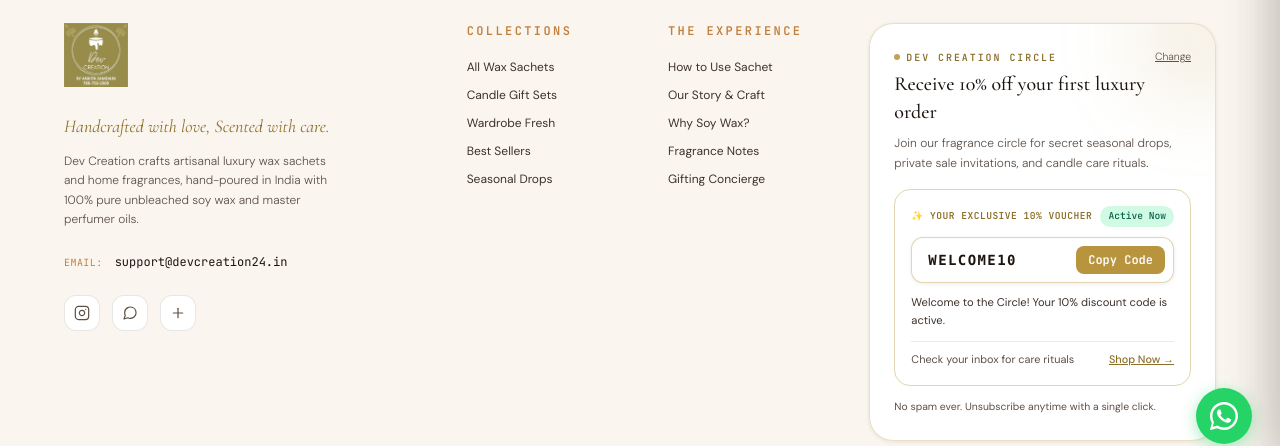
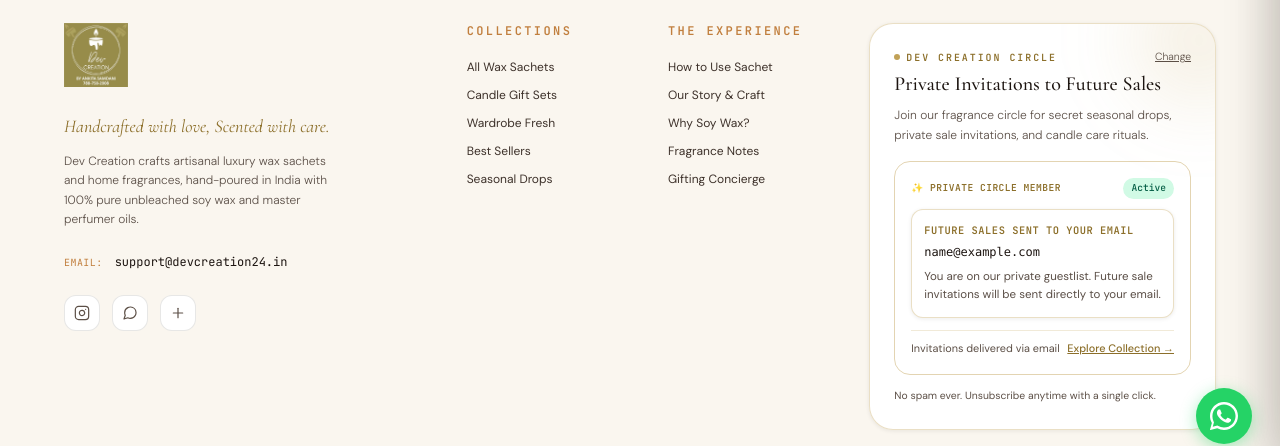
Before and after one commit to ashishpimple94/Devcreation-Frontend, a Next.js app: page / in a window 1280 px wide. Both pictures are taken after typing "name@example.com" into the empty fields and a click on the button "JOIN". Shown: the part 4288-4734 px from the top of the page. Built offline with nearby package versions, Linux system fonts and the light colour scheme; no server answers; a web font is replaced by a local one.

Commit message:
feat: update Dev Creation Circle for future private sale invitations without discounts

```diff
--- a/src/components/layout/Footer.tsx
+++ b/src/components/layout/Footer.tsx
@@ -7,10 +7,9 @@
 
 export function Footer() {
   const [email, setEmail] = useState('');
-  const [status, setStatus] = useState<'idle' | 'loading' | 'success' | 'error'>('idle');
+  const [status, setStatus] = useState<'idle' | 'loading' | 'error' | 'success'>('idle');
   const [serverMsg, setServerMsg] = useState('');
-  const [voucherCode, setVoucherCode] = useState('WELCOME10');
-  const [copied, setCopied] = useState(false);
+  const [joinedEmail, setJoinedEmail] = useState('');
 
   // Check on load if this browser already joined the Circle
   useEffect(() => {
@@ -18,10 +17,10 @@
       const stored = localStorage.getItem('dc_circle_member');
       if (stored) {
         const parsed = JSON.parse(stored);
-        if (parsed?.code) {
-          setVoucherCode(parsed.code);
+        if (parsed?.email) {
+          setJoinedEmail(parsed.email);
           setStatus('success');
-          setServerMsg('Welcome back to the Circle! Your 10% voucher code is active.');
+          setServerMsg('You are on our private guestlist. Future sale invitations will arrive in your email.');
         }
       }
     } catch {
@@ -46,16 +45,13 @@
     try {
       const res = await api.post<{
         email: string;
-        discountCode: string;
-        discountPercent: number;
-        alreadySubscribed: boolean;
+        alreadySubscribed?: boolean;
       }>('/newsletter/subscribe', { email: cleanEmail });
 
-      const code = res?.data?.discountCode || 'WELCOME10';
-      setVoucherCode(code);
+      setJoinedEmail(cleanEmail);
       setStatus('success');
       setServerMsg(
-        res?.message || 'Welcome to the Circle! A luxury welcome ritual has been sent to your inbox.'
+        res?.message || 'You are on our private guestlist. Future sale invitations will be sent directly to your email.'
       );
 
       try {
@@ -63,7 +59,6 @@
           'dc_circle_member',
           JSON.stringify({
             email: cleanEmail,
-            code,
             joinedAt: new Date().toISOString(),
           })
         );
@@ -71,17 +66,15 @@
         // Ignore storage errors
       }
     } catch {
-      // Resilient fallback: grant instant voucher code so customer experience is flawless
-      const fallbackCode = 'WELCOME10';
-      setVoucherCode(fallbackCode);
+      // Resilient fallback: grant instant confirmation so customer experience is flawless
+      setJoinedEmail(cleanEmail);
       setStatus('success');
-      setServerMsg('Welcome to the Circle! Your 10% discount code is active.');
+      setServerMsg('You are on our private guestlist. Future sale invitations will be sent directly to your email.');
       try {
         localStorage.setItem(
           'dc_circle_member',
           JSON.stringify({
             email: cleanEmail,
-            code: fallbackCode,
             joinedAt: new Date().toISOString(),
           })
         );
@@ -91,18 +84,16 @@
     }
   };
 
-  const handleCopyCode = () => {
-    if (typeof navigator !== 'undefined' && navigator.clipboard) {
-      navigator.clipboard.writeText(voucherCode);
-      setCopied(true);
-      setTimeout(() => setCopied(false), 2500);
-    }
-  };
-
   const handleReset = () => {
     setStatus('idle');
     setEmail('');
     setServerMsg('');
+    setJoinedEmail('');
+    try {
+      localStorage.removeItem('dc_circle_member');
+    } catch {
+      // Ignore
+    }
   };
 
   return (
@@ -237,7 +228,7 @@
                 </div>
 
                 <h4 className="mt-1 font-display-alt text-xl font-medium text-ink">
-                  Receive 10% off your first luxury order
+                  Private Invitations to Future Sales
                 </h4>
                 <p className="mt-2 text-xs font-light leading-relaxed text-body">
                   Join our fragrance circle for secret seasonal drops, private sale invitations, and candle care rituals.
@@ -247,40 +238,32 @@
                   <div className="mt-4 rounded-2xl border border-gold/40 bg-gold-bg/40 p-4 transition-all animate-in fade-in zoom-in-95">
                     <div className="flex items-center justify-between">
                       <span className="font-util text-[0.6rem] font-bold uppercase tracking-wider text-gold-dk">
-                        ✨ Your Exclusive 10% Voucher
+                        ✨ Private Circle Member
                       </span>
                       <span className="rounded-full bg-emerald-100 px-2 py-0.5 font-util text-[0.6rem] font-medium text-emerald-800">
-                        Active Now
+                        Active
                       </span>
                     </div>
 
-                    <div className="mt-2.5 flex items-center justify-between rounded-xl border border-gold/40 bg-white p-2 shadow-xs">
-                      <code className="px-2 font-mono text-sm font-bold tracking-widest text-ink">
-                        {voucherCode}
-                      </code>
-                      <button
-                        type="button"
-                        onClick={handleCopyCode}
-                        className={`rounded-lg px-3 py-1.5 font-util text-xs font-semibold transition-all ${copied
-                            ? 'bg-emerald-600 text-white'
-                            : 'bg-gold text-white hover:bg-gold-dk'
-                          }`}
-                      >
-                        {copied ? 'Copied! ✓' : 'Copy Code'}
-                      </button>
+                    <div className="mt-2.5 rounded-xl border border-gold/30 bg-white p-3 shadow-xs">
+                      <p className="font-util text-[0.65rem] font-bold uppercase tracking-wider text-gold-dk">
+                        Future Sales Sent to Your Email
+                      </p>
+                      <p className="mt-1 font-mono text-xs text-ink truncate">
+                        {joinedEmail || email}
+                      </p>
+                      <p className="mt-2 text-[0.72rem] leading-relaxed text-body">
+                        {serverMsg || 'You are on our private guestlist. Watch your inbox for secret seasonal drops, private sale invitations, and candle care rituals.'}
+                      </p>
                     </div>
 
-                    <p className="mt-2.5 text-[0.7rem] leading-relaxed text-ink-2">
-                      {serverMsg || 'Apply code at checkout for 10% off your first luxury order.'}
-                    </p>
-
                     <div className="mt-3 flex items-center justify-between border-t border-gold/20 pt-2 text-[0.68rem]">
-                      <span className="text-ink-3">Check your inbox for care rituals</span>
+                      <span className="text-ink-3">Invitations delivered via email</span>
                       <Link
                         href="/products"
                         className="font-medium text-gold-dk underline hover:text-gold"
                       >
-                        Shop Now →
+                        Explore Collection →
                       </Link>
                     </div>
                   </div>
```
Also changed, not shown: src/components/home/HeroSection.tsx (+10 -17 lines), 1 other file (tests, documents, lock files or other folders).
